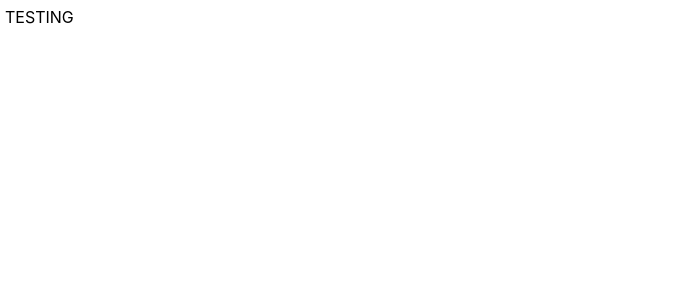
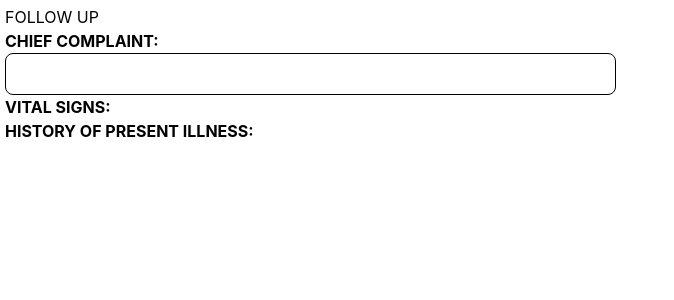
Before and after one commit to Andraannn/MSU-IIT-CIS-Adlawan, a React (Create React App) app in the folder my-project/: page /testing in a window 1280 px wide. Shown: the top 300 px of the page, without its empty margins (0-674 px from the left). Built offline with nearby package versions, Linux system fonts and the light colour scheme.

Commit message:
modified id

```diff
--- a/my-project/src/routes/Test.js
+++ b/my-project/src/routes/Test.js
@@ -1,7 +1,20 @@
 function Testing() {
     return(
     <>
-    <h1>TESTING</h1>
+    <h1>FOLLOW UP</h1>
+        <div className="grid grid-cols-2 gap-x-12">
+            <div class="col-span-3 lg:col-span-1">
+                <div className="font-bold">CHIEF COMPLAINT:
+                    <div className="col-span-3 lg:col-span-1">
+                        <input type="text" id="id_num" class="border border-black text-gray-900 text-sm rounded-lg block w-full p-2.5" required/>
+                    </div>
+                </div>
+                <div className="font-bold">VITAL SIGNS:
+                </div>
+                <div className="font-bold">HISTORY OF PRESENT ILLNESS:
+                </div>
+            </div>
+        </div>
     </>
     )
 }
--- a/my-project/src/routes/personal.js
+++ b/my-project/src/routes/personal.js
@@ -40,7 +40,7 @@ function PersonalInformation(){
 
 			    <div className="font-bold">FULL NAME:</div>
                     <div>
-                        <input type="text" id="full)name" class="border border-black text-gray-900 text-sm rounded-lg block w-full p-2.5" required/>
+                        <input type="text" id="full_name" class="border border-black text-gray-900 text-sm rounded-lg block w-full p-2.5" required/>
                     </div>
 		    </div>
 
@@ -48,22 +48,22 @@ function PersonalInformation(){
             <div class="col-span-3 lg:col-span-1">
                 <div className="font-bold">COLLEGE/DEPT.:
                     <div>
-                  <input type="text" id="id_num" class="border border-black text-gray-900 text-sm rounded-lg block w-full p-2.5" required/>
+                        <input type="text" id="colldept" class="border border-black text-gray-900 text-sm rounded-lg block w-full p-2.5" required/>
                     </div>
                 </div>
                 <div className="font-bold">DATE OF BIRTH:
                     <div>
-                  <input type="text" id="id_num" class="border border-black text-gray-900 text-sm rounded-lg block w-full p-2.5" required/>
+                        <input type="text" id="bdate" class="border border-black text-gray-900 text-sm rounded-lg block w-full p-2.5" required/>
                     </div>
                 </div>
                 <div className="font-bold">AGE:
                     <div>
-                  <input type="text" id="id_num" class="border border-black text-gray-900 text-sm rounded-lg block w-full p-2.5" required/>
+                        <input type="text" id="age" class="border border-black text-gray-900 text-sm rounded-lg block w-full p-2.5" required/>
                     </div>
                 </div>
                 <div className="font-bold">SEX:
                     <div>
-                  <input type="text" id="id_num" class="border border-black text-gray-900 text-sm rounded-lg block w-full p-2.5" required/>
+                        <input type="text" id="sex" class="border border-black text-gray-900 text-sm rounded-lg block w-full p-2.5" required/>
                     </div>
                 </div>
             </div>
@@ -71,22 +71,22 @@ function PersonalInformation(){
             <div class="col-span-3 lg:col-span-1">
                 <div className="font-bold">CIVIL STATUS:
                     <div>
-                  <input type="text" id="full)name" class="border border-black text-gray-900 text-sm rounded-lg block w-full p-2.5" required/>
+                        <input type="text" id="civil" class="border border-black text-gray-900 text-sm rounded-lg block w-full p-2.5" required/>
                     </div>
                 </div>
                 <div className="font-bold">HOME ADDRESS:
                     <div>
-                  <input type="text" id="full)name" class="border border-black text-gray-900 text-sm rounded-lg block w-full p-2.5" required/>
+                        <input type="text" id="h_add" class="border border-black text-gray-900 text-sm rounded-lg block w-full p-2.5" required/>
                     </div>
                 </div>
                 <div className="font-bold">PRESENT ADDRESS:
                     <div>
-                        <input type="text" id="full)name" class="border border-black text-gray-900 text-sm rounded-lg block w-full p-2.5" required/>
+                        <input type="text" id="pres_add" class="border border-black text-gray-900 text-sm rounded-lg block w-full p-2.5" required/>
                     </div>
                 </div>
                 <div className="font-bold">MOBILE NUMBER:
                     <div>
-                        <input type="text" id="full)name" class="border border-black text-gray-900 text-sm rounded-lg block w-full p-2.5" value="0938022" required disabled />
+                        <input type="text" id="mob_num" class="border border-black text-gray-900 text-sm rounded-lg block w-full p-2.5" required/>
                     </div>
                 </div>
 		    </div>
```
Lines whose indentation alone changed are shown as unchanged.
